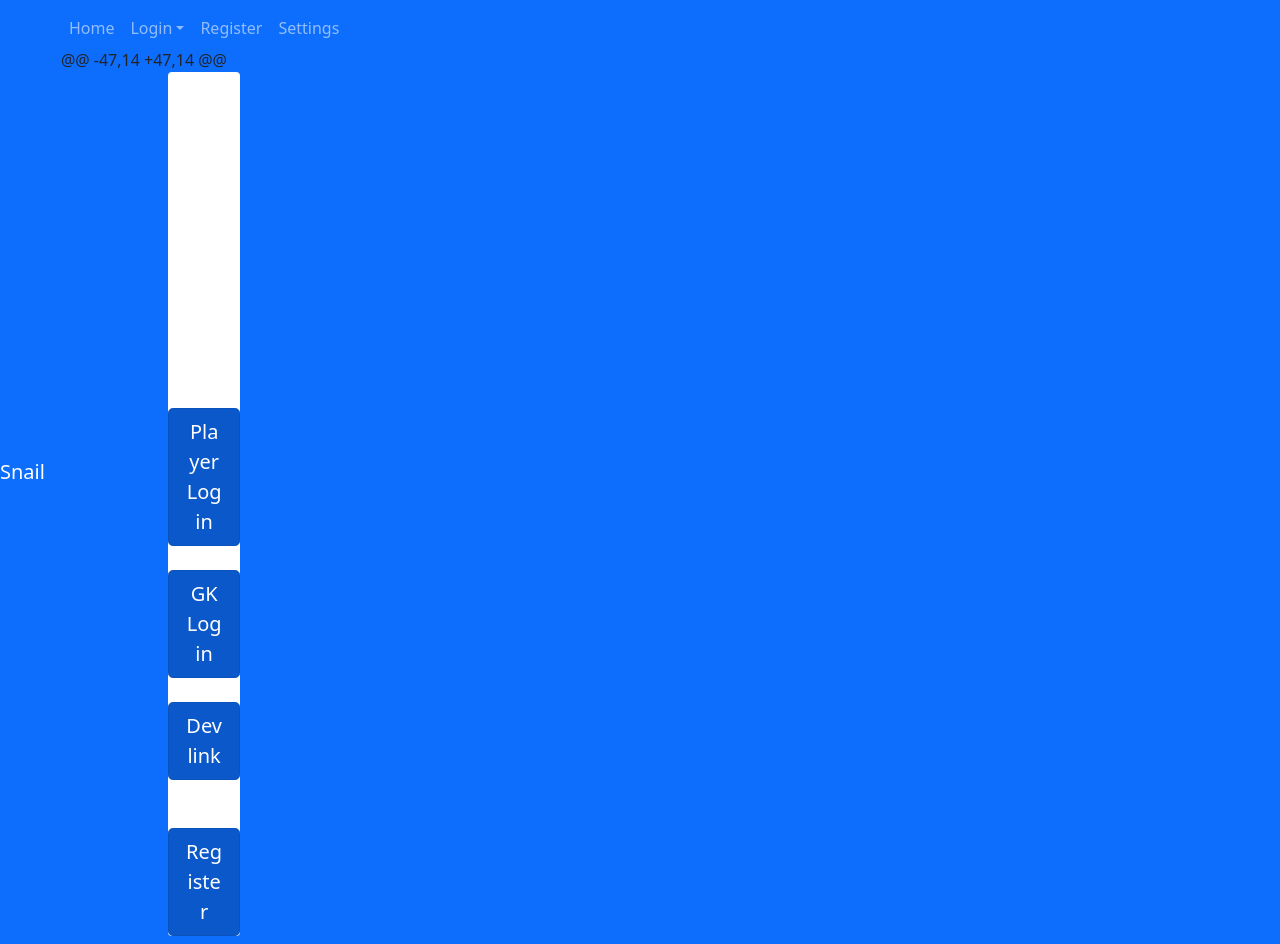
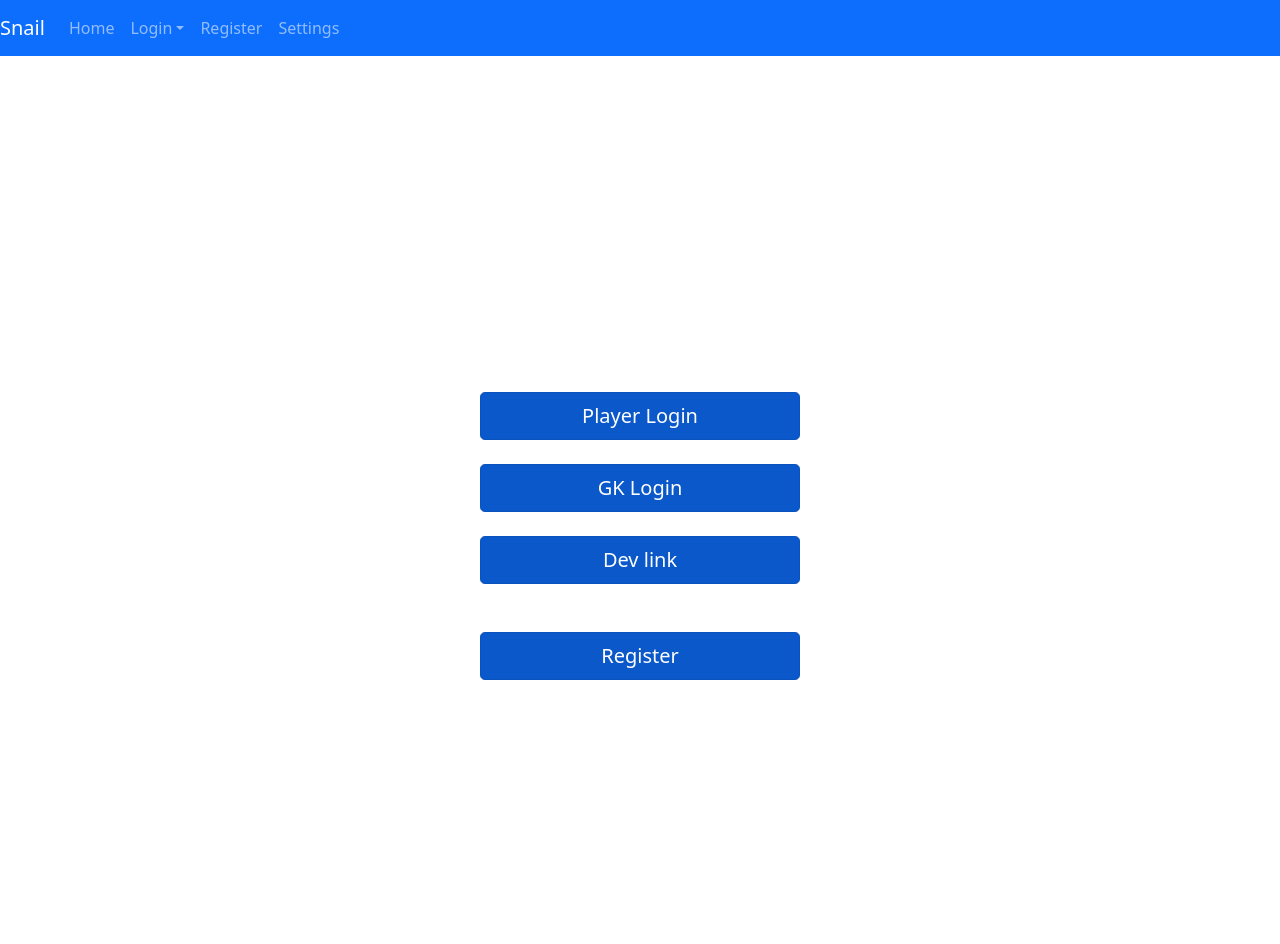
Before and after one commit to alfiewalliss/Group-Software-Project, a Django app: page / in a window 1280 px wide. After the commit the page ends 680 px from the top, so only its background shows below. Run offline with Django 4.2, Linux system fonts and the light colour scheme.

Commit message:
Update index.html

```diff
--- a/locationgame/locationgameapp/templates/locationgameapp/index.html
+++ b/locationgame/locationgameapp/templates/locationgameapp/index.html
@@ -44,7 +44,11 @@
       </li>
     </ul>
   </div>
-@@ -47,14 +47,14 @@
+        </li>
+      </ul>
+    </div>
+    </nav>
+
 <div class="text-center">
   <div class="card card-block w-25 d-inline-flex" style="border:0">
     <br><br><br><br><br><br><br><br><br><br><br><br><br><br>
```
